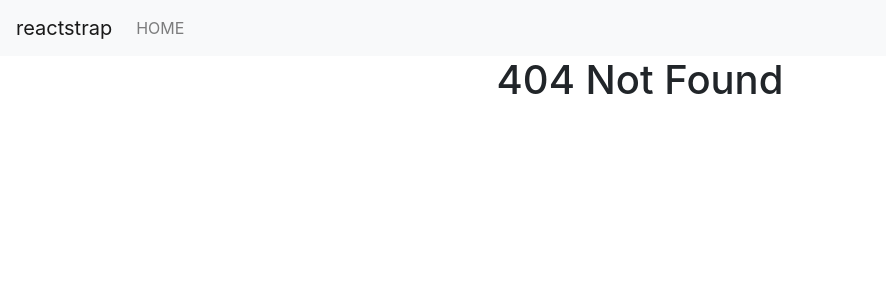
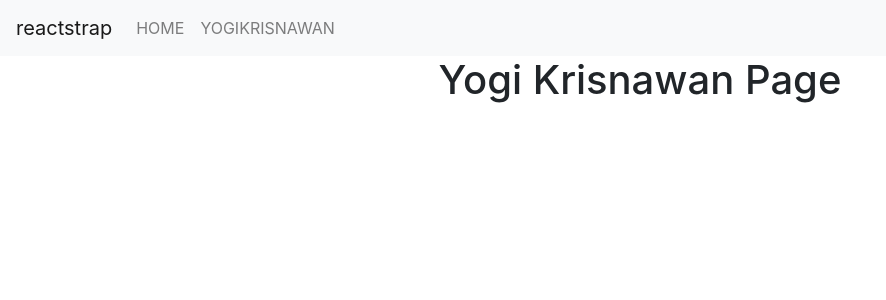
Before and after one commit to yogikrisnawan/FRONTENDFINAL2, a React (Create React App) app: page /yogikrisnawan in a window 1280 px wide. Before the commit this address had no page. Shown: the top 300 px of the page, without its empty margins (0-886 px from the left). Built offline with nearby package versions, Linux system fonts and the light colour scheme.

Commit message:
YogiKrisnawan Page

```diff
--- a/src/components/App.jsx
+++ b/src/components/App.jsx
@@ -4,6 +4,7 @@ import { Route, BrowserRouter, Switch }  from 'react-router-dom'
 import Header from '../components/Header'
 import Home from '../components/Home'
 import NotFound from '../components/404'
+import Yogikrisnawan from '../components/yogikrisnawan'
 
 export default function App() {
    return (
@@ -12,7 +13,9 @@ export default function App() {
             <Header/>
             <Switch>
                <Route path="/" exact component={Home}/>
+               <Route path="/yogikrisnawan" exact component={Yogikrisnawan}/>
                <Route component={NotFound} />
+
             </Switch>
          </div>
       </BrowserRouter>
--- a/src/components/Header.jsx
+++ b/src/components/Header.jsx
@@ -26,6 +26,8 @@ const Example = (props) => {
           <Nav className="mr-auto" navbar>
             <NavItem>
               <NavLink href="/">HOME</NavLink>
+            </NavItem><NavItem>
+              <NavLink href="/yogikrisnawan">YOGIKRISNAWAN</NavLink>
             </NavItem>
           </Nav>
       </Navbar>
--- /dev/null
+++ b/src/components/yogikrisnawan.jsx
@@ -0,0 +1,9 @@
+import React from 'react'
+
+export default function Yogikrisnawan() {
+   return (
+      <div>
+         <h1 className="text-center">Yogi Krisnawan Page</h1>
+      </div>
+   )
+}
```
Also changed, not shown: 1 other file (tests, documents, lock files or other folders).
